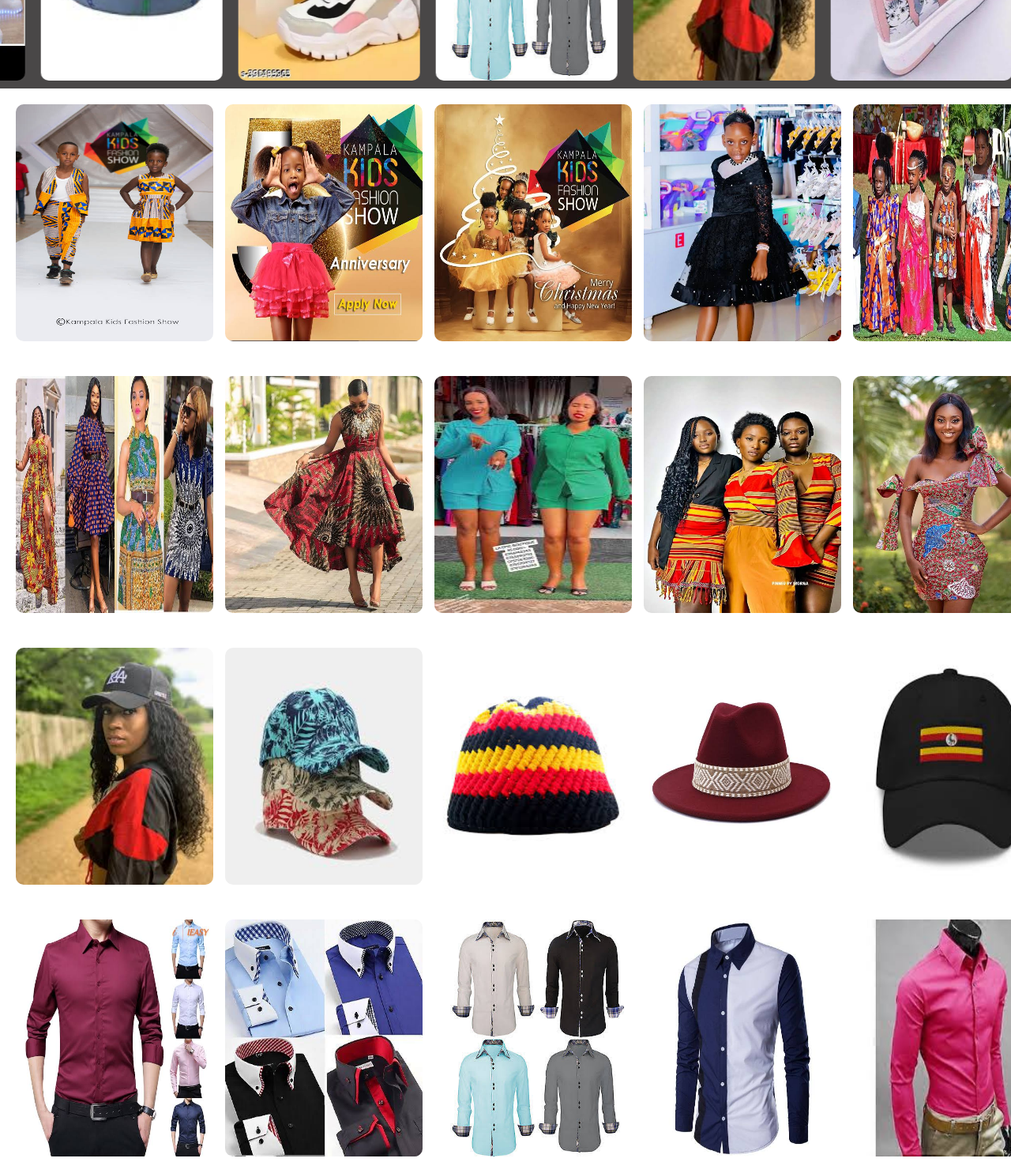
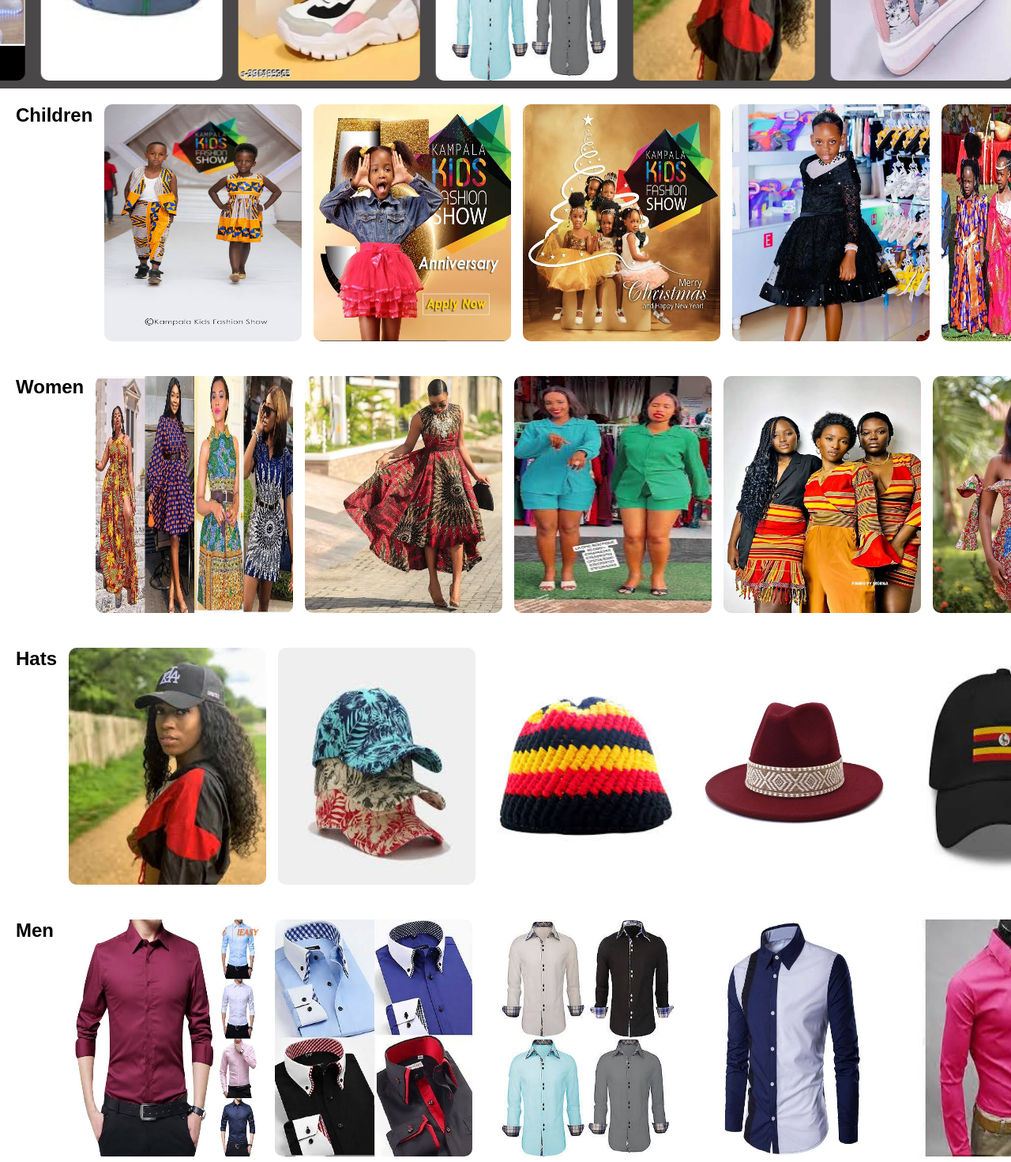
Before and after one commit to enockwest/fashion-and-boutique-, a plain HTML site: page index.html in a window 1280 px wide. Shown: the part 400-1871 px from the top of the page at 79% size. Drawn offline with Linux system fonts and the light colour scheme.

Commit message:
Update index.html

```diff
--- a/index.html
+++ b/index.html
@@ -40,7 +40,7 @@
           </div>
           <section id="products">
             <div class="women">
-
+                 <h2>Children</h2>
                 <div class="product">
                     <img src="aa1.jpeg" alt="">
                     <p></p>
@@ -72,6 +72,7 @@
             </div>
 
                 <div class="women">
+<h2>Women</h2>
                     <div>
                         <img src="a1.jpeg" alt="">
                         <p></p>
@@ -102,7 +103,7 @@
                     </div>
                 </div>
                     <div class="women">
-
+                        <h2>Hats</h2>
                         <div>
                             <img src="d12.jpeg" alt="">
                             <p></p>
@@ -133,6 +134,7 @@
                         </div>
                     </div>
                         <div class="women">
+<h2>Men</h2>
                             <div>
 
                                 <img src="az1.jpeg" alt="">
@@ -164,7 +166,7 @@
                             </div>
                         </div>
                             <div class="women">
-
+                             <h2>Shoes</h2>
                                 <div>
                                     <img src="as8.jpeg" alt="">
                                     <p></p>
```
